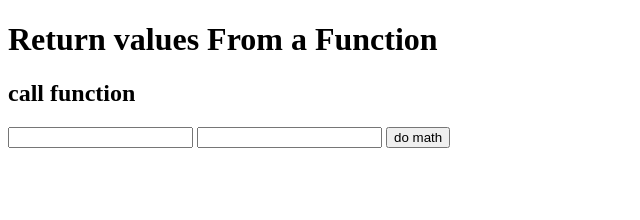
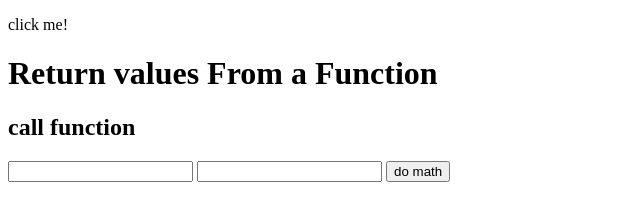
Before and after one commit to Rocvio01/Project_3Math, a plain HTML site: page Project_3_Math/index.html in a window 1280 px wide. Shown: the whole page, without its empty margins (0-640 px from the left). Drawn offline with Linux system fonts and the light colour scheme.

Commit message:
Add files via upload

```diff
--- a/Project_3_Math/Project_3_Math/main.js
+++ b/Project_3_Math/Project_3_Math/main.js
@@ -37,3 +37,15 @@ document.write(Y);
 
 window.alert(Math.random());
 window.alert(Math.random() * 60);
+
+function my_dictionary() {
+    var Animal = {
+        Species:"Dog",
+        Color:"BLack",
+        Breed:"Labrador",
+        Age:"5",
+        Sound:"Bark",
+    }
+delete Animal.Sound;
+document.getElementById("Dictionary") .innerHTML = Animal.Sond;
+}
--- a/Project_3_Math/index.html
+++ b/Project_3_Math/index.html
@@ -7,6 +7,7 @@
 </head>
 <body>
     <script src="/Project_3_Math/main.js"></script>
+    <p id="dictionary" onclick="my_dictionary()">click me!</p>
 
     <h1>Return values From a Function</h1>
         <section>
```
